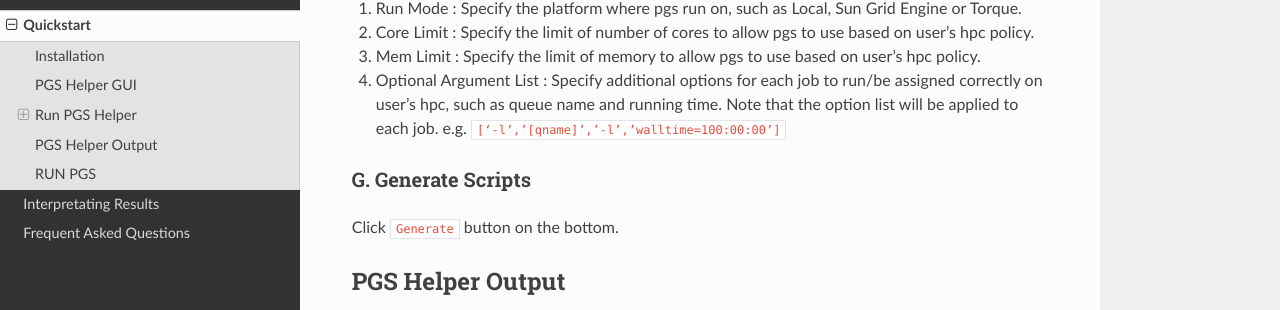
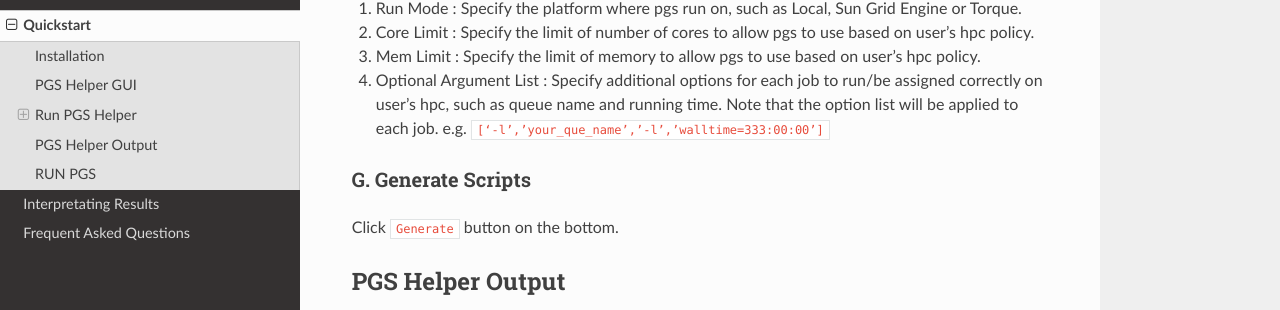
Before and after one commit to alberlab/pgs, a Sphinx documentation site: the page built from docs/quickstart.rst, in a window 1280 px wide and 900 px high, scrolled down 2991 px. Shown: the part 137-447 px from the top of the window. Built offline with Sphinx 7.4.7 and the Read the Docs theme 2.0.0, drawn with Linux system fonts in a browser that asks for light colours.

Commit message:
update1 quickstart.rst

```diff
--- a/docs/quickstart.rst
+++ b/docs/quickstart.rst
@@ -119,7 +119,7 @@ F. Command Setup
 2. Core Limit : Specify the limit of number of cores to allow pgs to use based on user’s hpc policy.
 3. Mem Limit : Specify the limit of memory to allow pgs to use based on user’s hpc policy.
 4. Optional Argument List : Specify additional options for each job to run/be assigned correctly on user’s hpc, such as queue name and running time. Note that the option list will be applied to each job.
-   e.g. ``[‘-l’,’[qname]’,’-l’,’walltime=100:00:00’]``
+   e.g. ``[‘-l’,’your_que_name’,’-l’,’walltime=333:00:00’]``
 
 G. Generate Scripts
 ~~~~~~~~~~~~~~~~~~~
```
